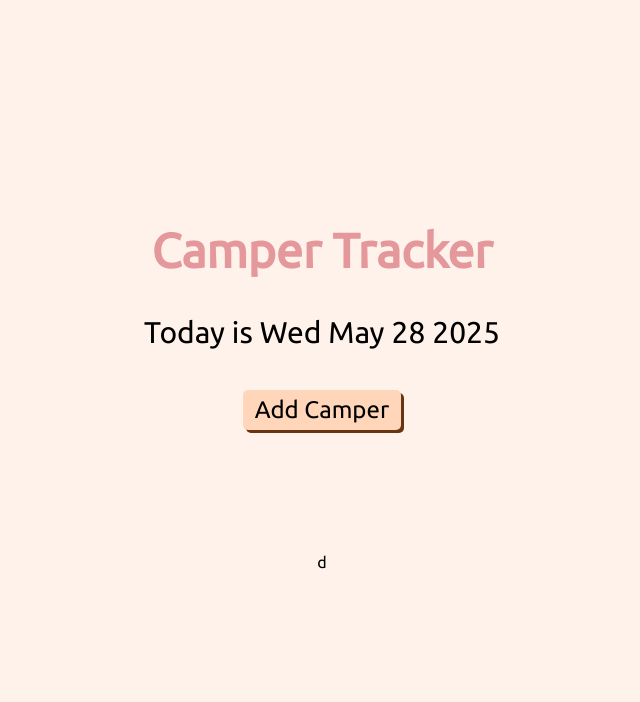
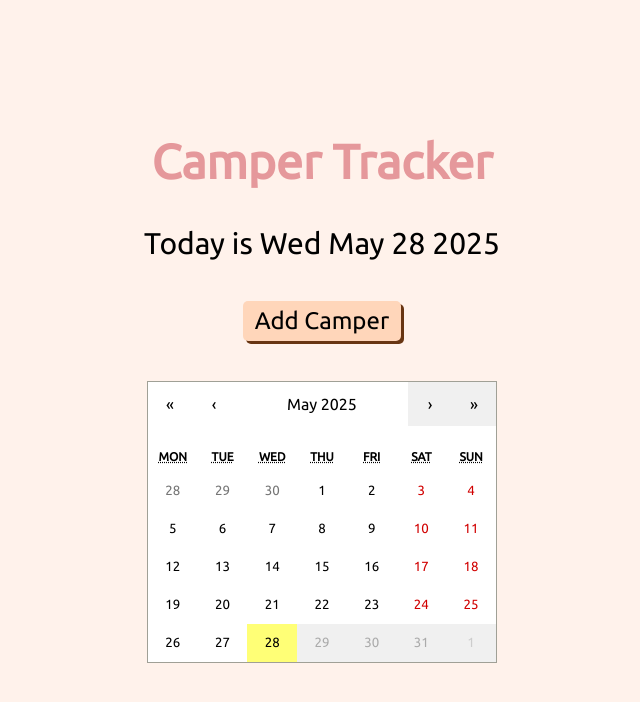
Before and after one commit to Divyansh-Jitpure/CamperTracker, a React (Vite) app in the folder client/: page / in a window 1280 px wide. Shown: the top 702 px of the page, without its empty margins (318-958 px from the left). Built offline with nearby package versions, Linux system fonts and the light colour scheme; no server answers.

Commit message:
Added calendar package

```diff
--- a/client/package.json
+++ b/client/package.json
@@ -13,6 +13,7 @@
     "@tailwindcss/vite": "^4.1.4",
     "axios": "^1.9.0",
     "react": "^19.0.0",
+    "react-calendar": "^6.0.0",
     "react-dom": "^19.0.0",
     "react-router": "^7.5.0",
     "sonner": "^2.0.3",
--- a/client/src/components/Calendar.jsx
+++ b/client/src/components/Calendar.jsx
@@ -1,7 +1,17 @@
 import React from "react";
+import { Calendar as Calendarpack } from "react-calendar";
+import "react-calendar/dist/Calendar.css";
+import API from "../utils/api";
 
 const Calendar = () => {
-  return <div>d</div>;
+  return (
+    <div>
+      <Calendarpack
+        maxDate={new Date()}
+        onClickDay={(value, event) => console.log("Clicked day:", value)}
+      />
+    </div>
+  );
 };
 
 export default Calendar;
--- a/client/src/pages/Home.jsx
+++ b/client/src/pages/Home.jsx
@@ -7,7 +7,7 @@ const Home = () => {
   console.log(today);
 
   const addCamper = () => {
-    API.post("/addCamper", { date: today.toISOString() })
+    API.post("/addCamper", { date: today })
       .then((response) => {
         console.log("Camper added successfully:", response.data);
         alert("Camper added successfully!");
@@ -22,7 +22,7 @@ const Home = () => {
   };
 
   return (
-    <div className="flex min-h-screen flex-col items-center justify-center gap-30 bg-[#FFF2EB]">
+    <div className="flex min-h-screen flex-col items-center justify-center gap-10 bg-[#FFF2EB]">
       <section className="flex flex-col items-center justify-center">
         <h1 className="text-5xl font-semibold text-[#E5989B]">
           Camper Tracker
```
Also changed, not shown: 2 other files (tests, documents, lock files or other folders).
